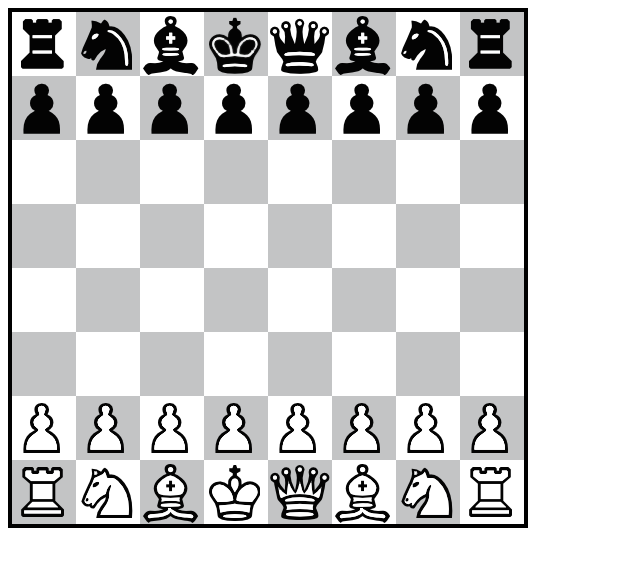
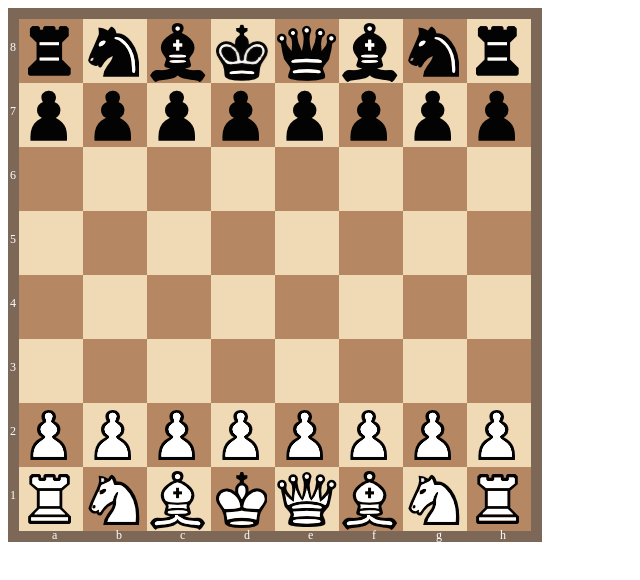
Before and after one commit to vitmalina/ai-battle, a plain HTML site: page index.html in a window 1280 px wide. Shown: the whole page, without its empty margins (0-640 px from the left). Drawn offline with Linux system fonts and the light colour scheme.

Commit message:
Board guy revamp & chess notation

```diff
--- a/app/board.js
+++ b/app/board.js
@@ -1,10 +1,10 @@
 var board = (function() {
 
 	var places = 'abcdefgh';
-
 	return {
 		render 		: render,
-		selectPeice : selectPeice
+		selectPeice : selectPeice,
+		notation    : notation
 	}
 
 	function render(field) {
@@ -14,7 +14,7 @@ var board = (function() {
 
 				var piece = field[i][j];
 
-				var color = "white";
+				var color = "#F0D9B5";
 				var block = -1;
 				if (j%2) {
 					block = 1;
@@ -22,7 +22,7 @@ var board = (function() {
 					block = 0;
 				}
 				if ((places.indexOf(i)+block)%2) {
-					color = "#C3C4C5";
+					color = "#B58863";
 				}
 
 
@@ -52,11 +52,11 @@ var board = (function() {
 						top = 5;
 					}
 
-					html += "<div class='square' style='background-color: " + color + "; right: " + (places.indexOf(i)*64) + "px; bottom: " + (j*64) + "px' onclick='board.selectPeice(" + i + ", " + j + ")'>"
+					html += "<div id='" + places.indexOf(i) + ", " + j + "' class='square' style='background-color: " + color + "; left: " + (places.indexOf(i)*64) + "px; bottom: " + (j*64) + "px' onclick='board.selectPeice(" + places.indexOf(i) + ", " + j + ")'>"
 						 + "	<img src='img/" + piece + ".png' style='left : " + left + "px; top: " + top + "px'>"
 						 + "</div>";
 				} else {
-					html += "<div class='square' style='background-color: " + color + "; right: " + (places.indexOf(i)*64) + "px; bottom: " + (j*64) + "px'></div>";
+					html += "<div class='square' style='background-color: " + color + "; left: " + (places.indexOf(i)*64) + "px; bottom: " + (j*64) + "px'></div>";
 				}
 
 			}
@@ -64,7 +64,16 @@ var board = (function() {
 		$("#board").html(html);
 	}
 
-	function selectPeice() {
+	function selectPeice(i, j) {
+		console.log(places[i], j);
+	}
 
+	function notation() {
+		for (var i = 0; i < 8; i++) {
+			$(".board-holder").append("<div class='block notation' style='top: " + (512-((i+1)*64-32)) + "px; left: 2px'>" + (i+1) + "</div>");
+		}
+		for (var i = 0; i < 8; i++) {
+			$(".board-holder").append("<div class='block notation' style='left: " + (i*64+44) + "px; bottom: -1px'>" + places[i] + "</div>");
+		}
 	}
 }());
--- a/app/engine.js
+++ b/app/engine.js
@@ -23,6 +23,7 @@ var engine = (function () {
 	function init() {
 		reset();
 		board.render($.extend(true, {}, field));
+		board.notation();
 	}
 
 	function reset() {
@@ -30,8 +31,8 @@ var engine = (function () {
 			a: ["wr", "wp", "", "", "", "", "bp", "br"],
 			b: ["wh", "wp", "", "", "", "", "bp", "bh"],
 			c: ["wb", "wp", "", "", "", "", "bp", "bb"],
-			d: ["wq", "wp", "", "", "", "", "bp", "bq"],
-			e: ["wk", "wp", "", "", "", "", "bp", "bk"],
+			d: ["wk", "wp", "", "", "", "", "bp", "bk"],
+			e: ["wq", "wp", "", "", "", "", "bp", "bq"],
 			f: ["wb", "wp", "", "", "", "", "bp", "bb"],
 			g: ["wh", "wp", "", "", "", "", "bp", "bh"],
 			h: ["wr", "wp", "", "", "", "", "bp", "br"]
--- a/board.css
+++ b/board.css
@@ -4,17 +4,17 @@ img {
 
 .board-holder {
 	position: absolute;
-	height: 520px;
-	width: 520px;
+	height: 534px;
+	width: 534px;
 	background-size: contain;
-	background-color: black;
+	background-color: #7D6857;
 	-webkit-user-select: none;
 }
 
 .board {
 	position: absolute;
-	top: 4px;
-	left: 4px;
+	top: 11px;
+	left: 11px;
 	background-color: gray;
 	height: 512px;
 	width: 512px;
@@ -25,3 +25,12 @@ img {
 	height: 64px;
 	width: 64px;
 }
+
+.block {
+	position: absolute;
+}
+
+.notation {
+	color: white;
+	font-size: 12px;
+}
```
